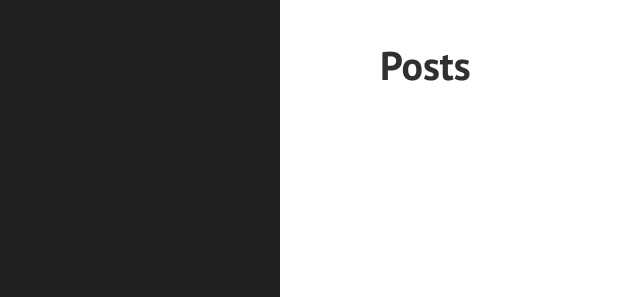
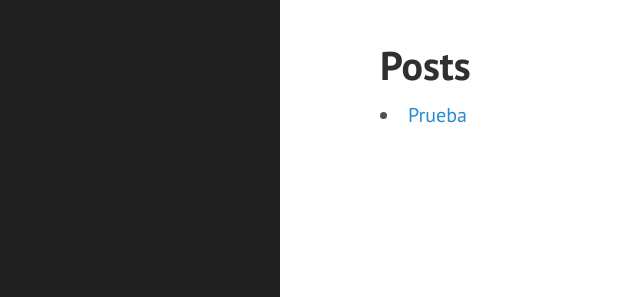
Before and after one commit to DanielBremont/hispn.github.io, a Jekyll site: the page built from pages/posts.md, in a window 1280 px wide. Shown: the top 297 px of the page, without its empty margins (0-640 px from the left). Built offline with Jekyll 4.4.1, drawn with Linux system fonts in a browser that asks for light colours.

Commit message:
Nuevo commit

```diff
--- a/pages/posts.md
+++ b/pages/posts.md
@@ -4,24 +4,6 @@ title: Posts
 orden: 4
 ---
 
-{% assign categorieSorted =  site.categories | sort %}
-
-<ul>
-{% for cat in categorieSorted %}
-<li>
-  <a href="#{{ cat[0] }}"> {{ cat[0] }} ({{ cat[1].size }})</a>
-  </li>
+{% for post in site.posts %}
+  <li><a href="{{ post.url }}">{{ post.title }}</a></li>
 {% endfor %}
-</ul>
-
-{% for cat in categorieSorted %}
-  <h2 id="{{ cat[0] }}">{{ cat[0] }} </h2>
-  <ul>
-    {% assign postSorted =  cat[1] | sort : 'title' %}
-
-    {% for post in postSorted %}
-      <li><a href="{{ post.url }}">{{ post.title }}</a></li>
-    {% endfor %}
-
-  </ul>
-{% endfor %}
```
